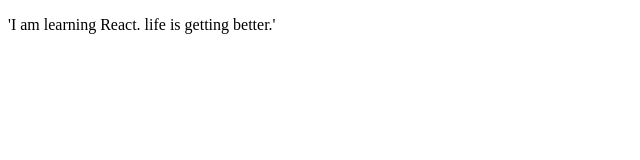
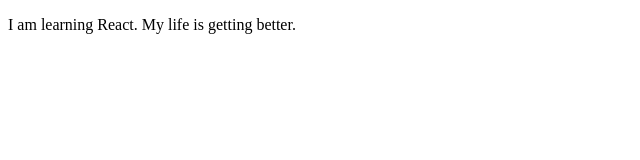
Before and after one commit to acciojob/render-component-react-xylus11, a React app: page / in a window 1280 px wide. Shown: the top 160 px of the page, without its empty margins (0-640 px from the left). Built offline with nearby package versions, Linux system fonts and the light colour scheme.

Commit message:
Update App.js

```diff
--- a/src/components/App.js
+++ b/src/components/App.js
@@ -4,7 +4,7 @@
 const App = () => {
   return (
     <div id="main">
-      <p>'I am learning React. life is getting better.'</p>
+      <p>I am learning React. My life is getting better.</p>
     </div>
   );
 };
```
